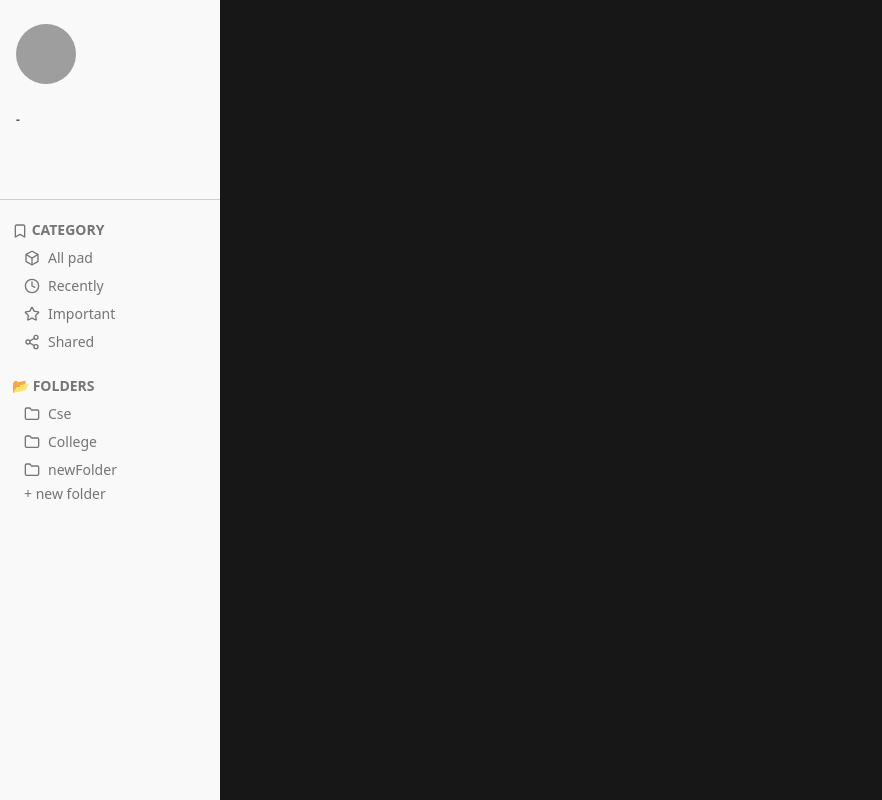
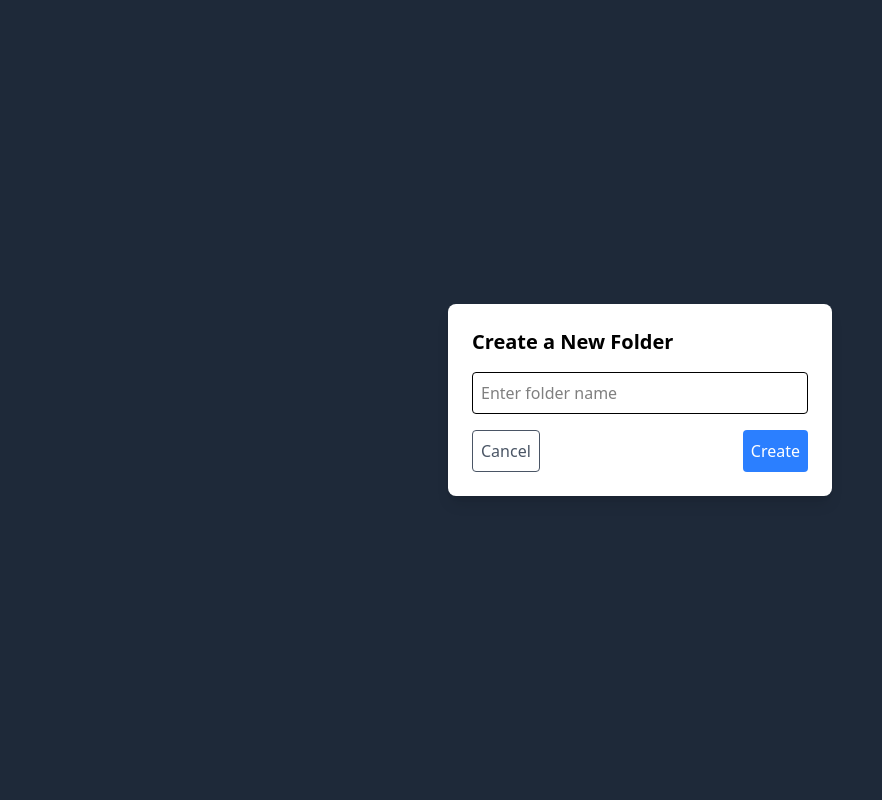
Before and after one commit to krishnarathnam/marky, a React (Vite) app: page / in a window 1280 px wide. Both pictures are taken after a click on the button "+ new folder". Shown: the whole page, without its empty margins (0-882 px from the left). Built offline with nearby package versions, Linux system fonts and the light colour scheme; no server answers; grey boxes are pictures that could not be loaded.

Commit message:
Finished added new folder with name

```diff
--- a/src/electron/main.js
+++ b/src/electron/main.js
@@ -1,4 +1,4 @@
-import { app, BrowserWindow } from "electron";
+import { app, BrowserWindow, ipcMain, dialog } from "electron";
 // import path from "path";
 
 app.on("ready", () => {
@@ -10,3 +10,11 @@ app.on("ready", () => {
   mainWindow.loadURL("http://localhost:5173");
   // mainWindow.loadFile(path.join(app.getAppPath(), "dist-react", "index.html"));
 });
+
+ipcMain.handle('dialog:openCreateFolder', async () => {
+  const result = await dialog.showInputBox({
+    title: 'New Folder Name',
+    prompt: 'Enter a name for the new folder:',
+  });
+  return result;
+});
--- a/src/ui/App.jsx
+++ b/src/ui/App.jsx
@@ -1,19 +1,39 @@
-import React from "react";
+import React, { useState } from "react";
 import SideBar from "./components/SideBar";
-import NotesBar from "./components/NotesBar";
-import Notes from "./components/Notes";
+import PromptFolder from "./components/PromptFolder";
 import Home from "./components/Home";
 import { BrowserRouter, Routes, Route } from "react-router";
 
 function App() {
+  const [modalOpen, setModalOpen] = useState(false)
+  const [folders, setFolders] = useState(['Cse', 'College'])
+  const [folderName, setFolderName] = useState('Default')
+
+  function createNewFolder() {
+    setFolders([...folders, folderName])
+    setFolderName('default')
+    setModalOpen(false)
+  }
+
+  function openModal() {
+    setModalOpen(true)
+  }
+
+  function closeModal() {
+    setModalOpen(false)
+  }
+
   return (
     <BrowserRouter>
       <div className="flex h-screen bg-neutral-900">
-      <SideBar/>
+
+        {modalOpen && <PromptFolder setFolderName={setFolderName} closeModal={closeModal} createNewFolder={createNewFolder} />}
+        <SideBar openModal={openModal} setFolders={setFolders} folders={folders} />
         {/* <NotesBar /> */}
         <main className="flex-1 overflow-y-auto">
           <Routes>
-          <Route path='/category/:name' element={<Home />}/>
+            <Route path='/category/:name' element={<Home />} />
+            <Route path='/folder/:name' element={<div>welcome to folder</div>} />
           </Routes>
         </main>
       </div>
--- a/src/ui/components/Files.jsx
+++ b/src/ui/components/Files.jsx
@@ -4,13 +4,11 @@ import { Folder, Star, Share2, Clock, Box, Hash, Plus } from "lucide-react";
 import Category from './Category'
 import Folders from './Folders'
 
-export default function Files() {
-
-
-     return (
-        <div className='w-full h-full space-y-6 text-sm '>
-            <Category />
-            <Folders />
-        </div>
-    )
+export default function Files({ openModal, setFolders, folders }) {
+  return (
+    <div className='w-full h-full space-y-6 text-sm '>
+      <Category />
+      <Folders openModal={openModal} setFolders={setFolders} folders={folders} />
+    </div>
+  )
 }
--- a/src/ui/components/Folders.jsx
+++ b/src/ui/components/Folders.jsx
@@ -1,13 +1,12 @@
 import React from 'react';
-import {useState} from 'react';
-import SideBarLink from './SideBarLink';
+import SideBarFolder from './SideBarFolder';
 import { Folder } from 'lucide-react';  // Assuming you're using react-icons for the Folder icon
 
-export default function Folders() {
-	const [folders, setFolders] = useState(['Cse', 'College'])
+export default function Folders({ openModal, setFolders, folders }) {
 
-	  function createNewFolder(){
-	  	setFolders([...folders, 'newFolder'])
+
+  function onDeleteFolder(folderName) {
+    setFolders(folders.filter(folder => folder != folderName))
   }
 
   return (
@@ -18,16 +17,18 @@ export default function Folders() {
       <div className="ml-6 space-y-2 max-h-[calc(100vh-500px)] overflow-y-auto">
         {folders.map((folder) => {
           return (
-	            <SideBarLink
+            <SideBarFolder
               to={`/folder/${folder.toLowerCase()}`}
               key={crypto.randomUUID()}
               icon={<Folder size={16} />}
               label={folder}
+              onDeleteFolder={onDeleteFolder}
+              folder={folder}
             />
           );
         })}
       </div>
-	      <button className="hover:font-bold text-dim-gray text-sm ml-6 mt-1" onClick={createNewFolder}>+ new folder</button>
+      <button className="hover:font-bold text-dim-gray text-sm ml-6 mt-1" onClick={openModal}>+ new folder</button>
     </div>
   );
 }
--- /dev/null
+++ b/src/ui/components/PromptFolder.jsx
@@ -0,0 +1,21 @@
+
+export default function PromptFolder({ setFolderName, closeModal, createNewFolder }) {
+  return (
+    <div className="flex justify-center items-center min-h-screen bg-gray-800 bg-opacity-50 fixed inset-0 z-10">
+      {/* Modal */}
+      <div className="bg-white p-6 rounded-lg shadow-lg w-96 h-auto">
+        <h2 className="text-xl font-semibold mb-4">Create a New Folder</h2>
+        <input
+          type="text"
+          className="border p-2 w-full mb-4 rounded"
+          placeholder="Enter folder name"
+          onChange={(e) => setFolderName(e.target.value)}
+        />
+        <div className="flex justify-between">
+          <button className="text-gray-600 border rounded p-2" onClick={closeModal}>Cancel</button>
+          <button className="bg-blue-500 text-white p-2 rounded" onClick={createNewFolder}>Create</button>
+        </div>
+      </div>
+    </div>
+  )
+}
--- a/src/ui/components/SideBar.jsx
+++ b/src/ui/components/SideBar.jsx
@@ -1,12 +1,6 @@
 import Header from "./Header";
 import Files from "./Files";
-import { useState } from "react";
-const SideBar = () => {
-  const [indexs, setIndex] = useState('allnotes')
-
-  function changeIndex(indi){
-        setIndex(indi);
-  }
+const SideBar = ({ openModal, setFolders, folders }) => {
 
   return (
     <aside className="h-screen w-55 bg-off-white m-0">
@@ -14,7 +8,7 @@ const SideBar = () => {
       <div className="flex flex-col h-full">
         {/* Set the scrollable area for files */}
         <div className="overflow-y-auto flex-1">
-          <Files />
+          <Files openModal={openModal} setFolders={setFolders} folders={folders} />
         </div>
       </div>
     </aside>
--- /dev/null
+++ b/src/ui/components/SideBarFolder.jsx
@@ -0,0 +1,28 @@
+import React, { useState } from 'react'
+import { NavLink } from 'react-router'
+import { Trash2 } from 'lucide-react'
+
+export default function SideBarFolder({ folder, icon, label, to, onDeleteFolder }) {
+
+  const [hovered, setHovered] = useState(false)
+
+  return (
+    <NavLink
+      to={to}
+      className={({ isActive }) =>
+        `flex items-center gap-2 hover:text-dark-charcoal ${isActive ? "font-bold text-dark-charcoal" : "text-dim-gray"}`
+      }
+      onMouseEnter={() => setHovered(true)} onMouseLeave={() => setHovered(false)}
+    >
+      <div className="flex justify-between items-center w-full">
+        <div className="flex items-center gap-2">
+          {icon}
+          {label}
+        </div>
+        <button className='mr-4' onClick={() => onDeleteFolder(folder)}>
+          {hovered && <Trash2 size={16} />}
+        </button>
+      </div>
+    </NavLink>
+  )
+}
--- a/src/ui/index.css
+++ b/src/ui/index.css
@@ -5,6 +5,7 @@ body,
 #root {
     height: 100%;
     overflow: hidden;
+    z-index: 0;
     /* Prevent scrollbars on the whole window */
 }
 
```
Lines whose indentation alone changed are shown as unchanged.
